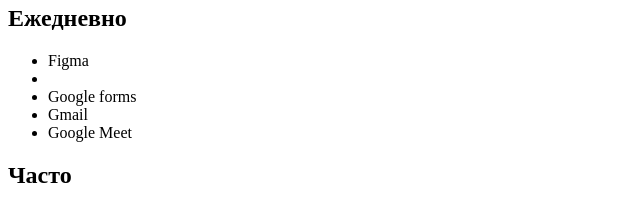
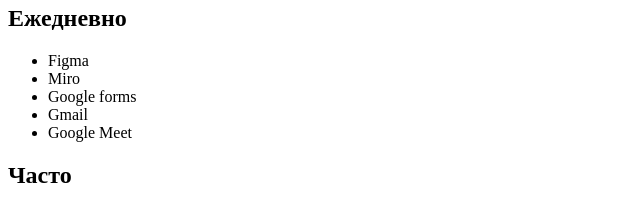
Before and after one commit to AlekseyKopasov/personal-page-2, a plain HTML site: page index.html in a window 1280 px wide. Shown: the part 979-1185 px from the top of the page, 0-640 px from the left. Drawn offline with Linux system fonts and the light colour scheme.

Commit message:
Обновляет верстку

```diff
--- a/index.html
+++ b/index.html
@@ -140,8 +140,7 @@
             <li>
               <span>Figma</span>
             </li>
-            <li>
-            </li>
+            <li><span>Miro</span></li>
             <li>
               <span>Google forms</span>
             </li>
```
